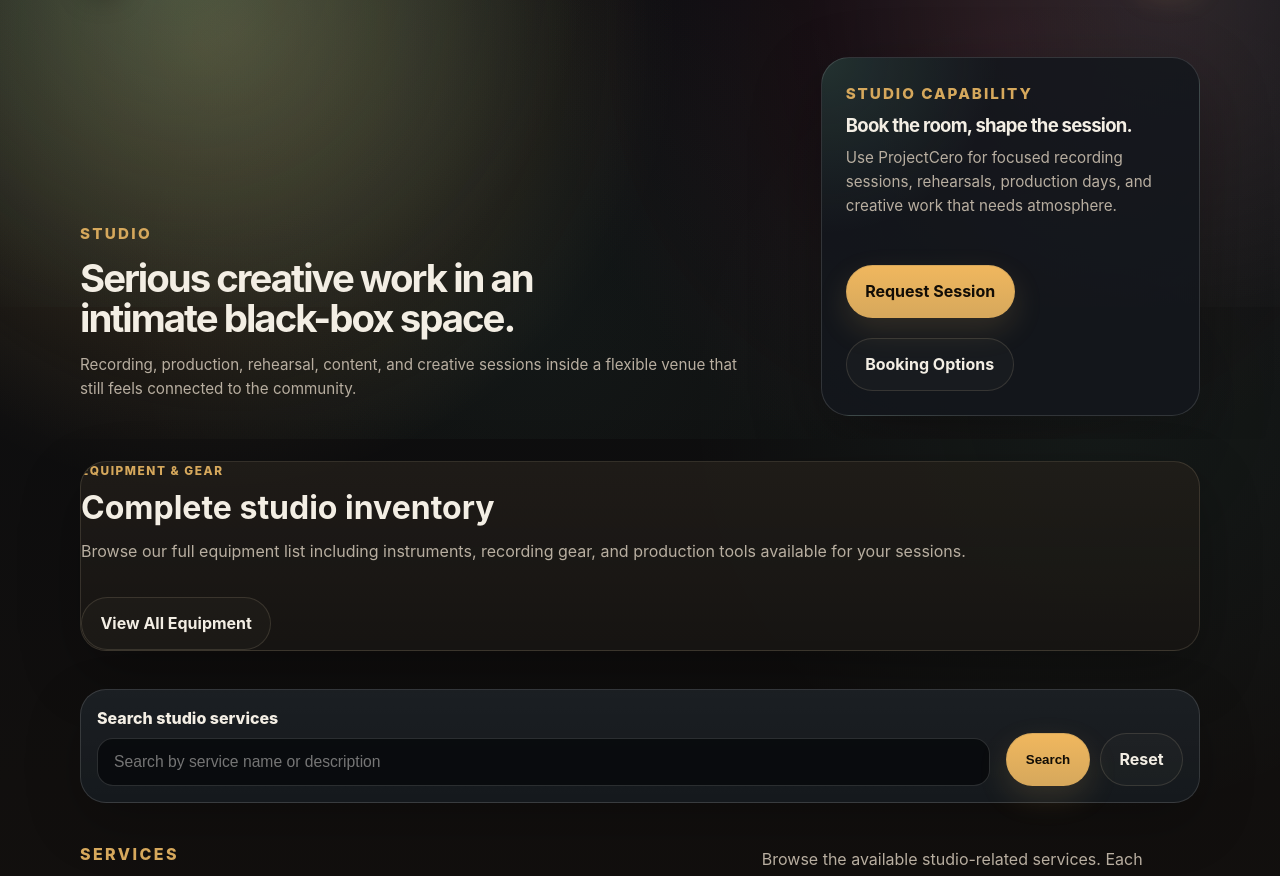
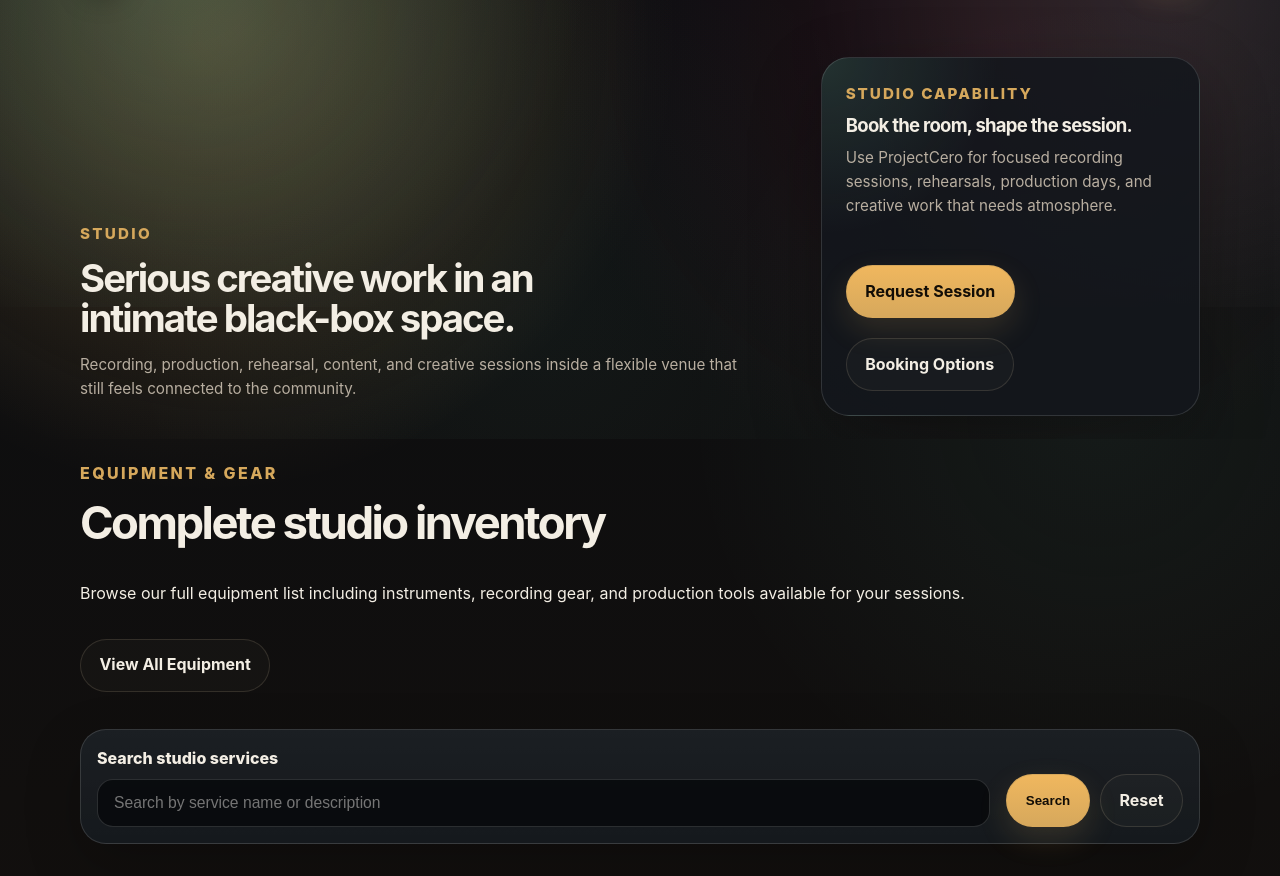
Before and after one commit to joaquinantonio/ProjectCero, a Django app: template templates/studio/studio_home.html in a window 1280 px wide. Shown: the part 64-940 px from the top of the page. Run offline with Django 4.2, Linux system fonts and the light colour scheme; the template is opened without the code that fills it, so the values that code supplies are empty; parts of the project's set-up code (start-up, migrations or seed data) failed here and were passed over.

Commit message:
fix(templates): fix equipment section UI scaling and text visibility - Replace equipment card layout with proper cero-section-header structure - Equipment & Gear now uses same header styling as other sections (Services, etc) - Fixes text scaling and ensures 'Equipment & Gear' kicker visible on all screen sizes - Maintains consistent typography and spacing with rest of page

```diff
--- a/templates/studio/studio_home.html
+++ b/templates/studio/studio_home.html
@@ -40,13 +40,13 @@
 
   <section class="cero-section cero-section--tight">
     <div class="container">
-      <div class="cero-card">
-        <p class="cero-card__label">Equipment & Gear</p>
+      <div class="cero-section-header">
+        <p class="cero-kicker">Equipment & Gear</p>
         <h2>Complete studio inventory</h2>
-        <p>Browse our full equipment list including instruments, recording gear, and production tools available for your sessions.</p>
-        <div class="cero-actions">
-          <a class="btn btn-secondary" href="{% url 'studio:equipment_list' %}">View All Equipment</a>
-        </div>
+      </div>
+      <p>Browse our full equipment list including instruments, recording gear, and production tools available for your sessions.</p>
+      <div class="cero-actions">
+        <a class="btn btn-secondary" href="{% url 'studio:equipment_list' %}">View All Equipment</a>
       </div>
     </div>
   </section>
```
